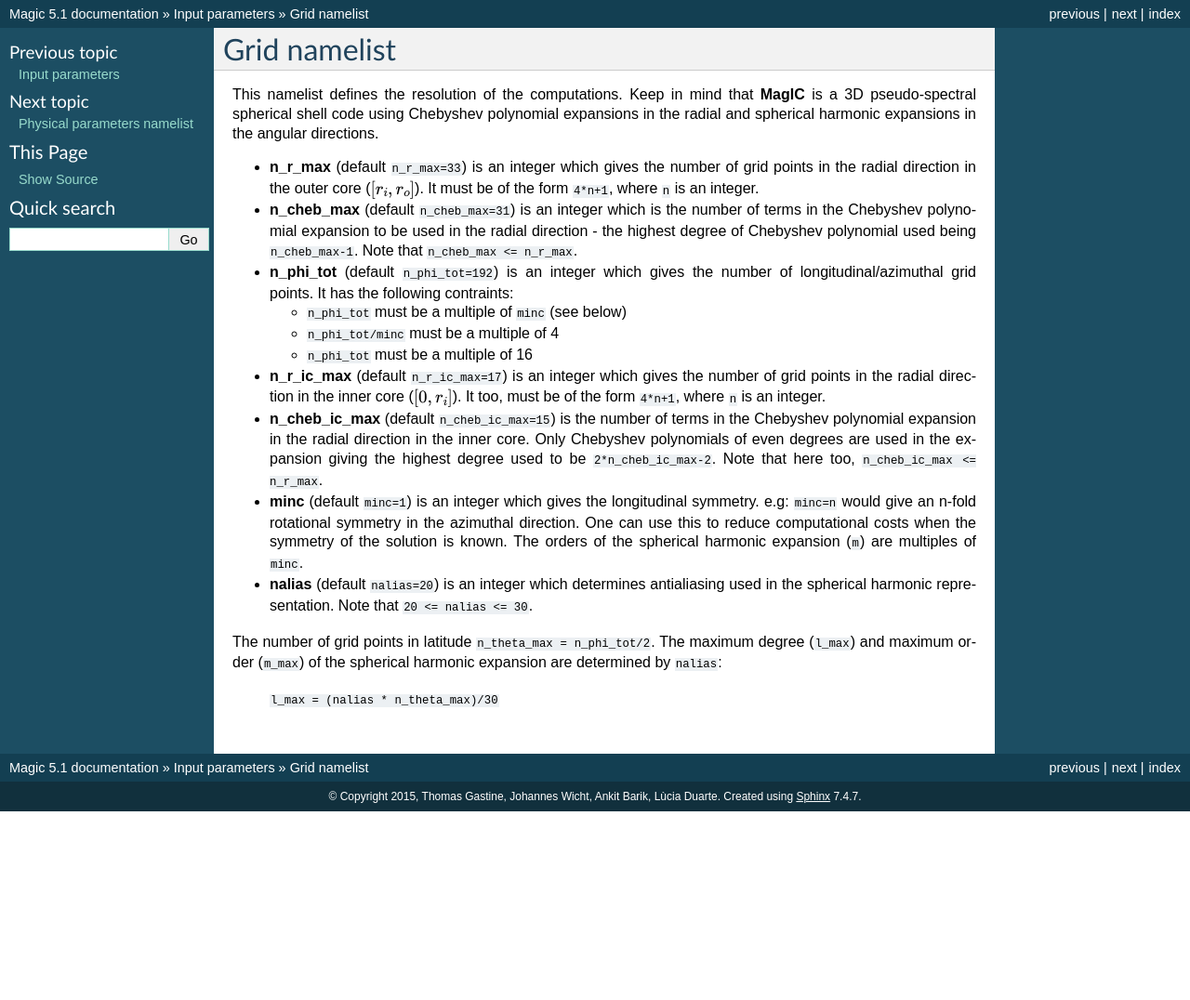
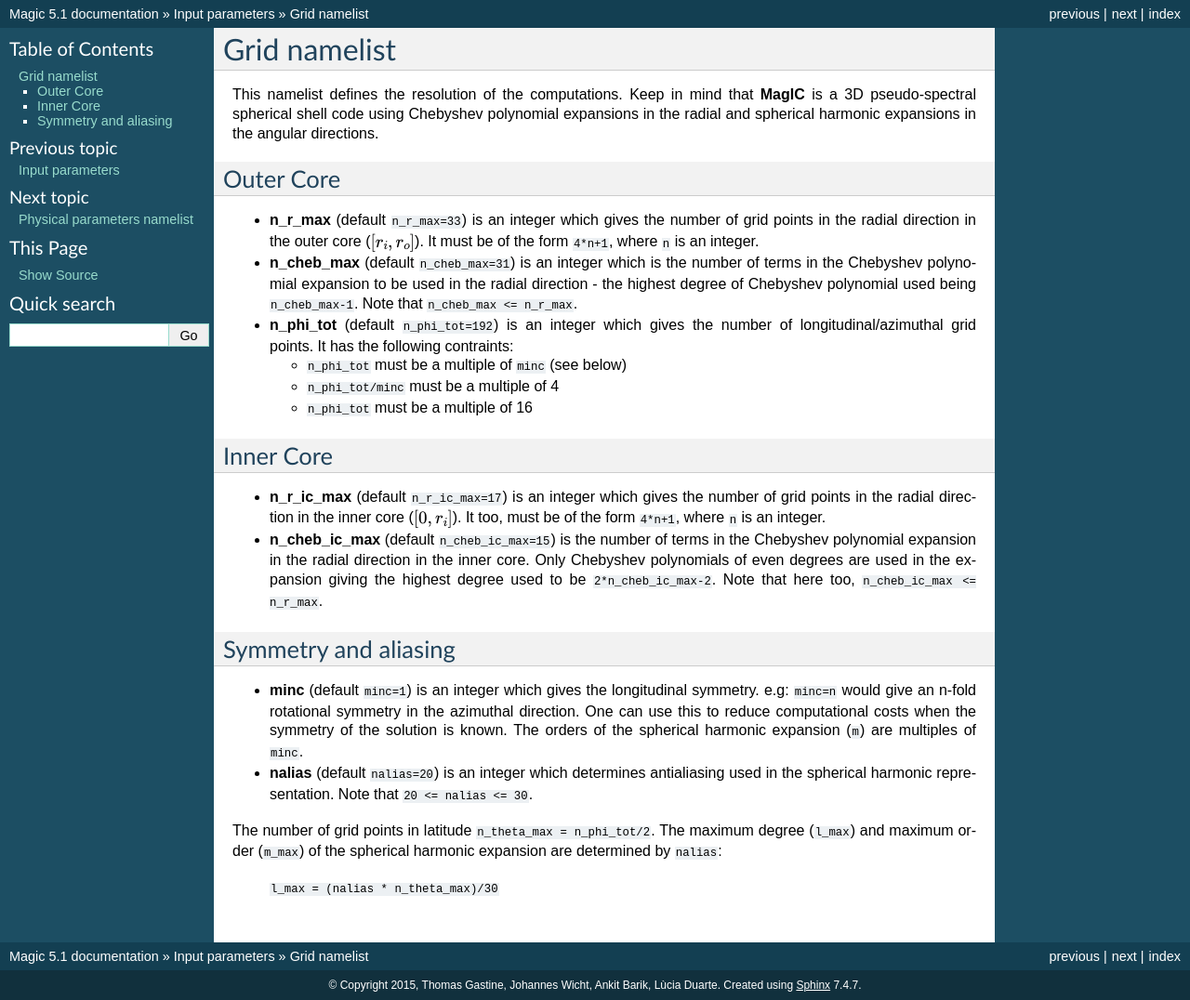
Before and after one commit to magic-sph/magic, a Sphinx documentation site: the page built from doc/sphinx/gridNamelist.rst, in a window 1280 px wide. Shown: the whole page at 93% size. Built offline with Sphinx 7.4.7, drawn with Linux system fonts in a browser that asks for light colours; before the commit the page ends 900 px from its top, so only the background shows below that.

Commit message:
Update gridNamelist.rst
Added sections for 'outer core', 'inner core' and 'symmetry and aliasing'

```diff
--- a/doc/sphinx/gridNamelist.rst
+++ b/doc/sphinx/gridNamelist.rst
@@ -5,6 +5,8 @@ Grid namelist
 
 This namelist defines the resolution of the computations. Keep in mind that **MagIC** is a 3D pseudo-spectral spherical shell code using Chebyshev polynomial expansions in the radial and spherical harmonic expansions in the angular directions.
 
+Outer Core
+----------
 
 * **n_r_max** (default ``n_r_max=33``) is an integer which gives the number of grid points in the radial direction in the outer core (:math:`[r_i,r_o]`). It must be of the form ``4*n+1``, where ``n`` is an integer.
 
@@ -18,9 +20,15 @@ This namelist defines the resolution of the computations. Keep in mind that **Ma
 
   - ``n_phi_tot`` must be a multiple of 16
 
+Inner Core
+----------
+
 * **n_r_ic_max** (default ``n_r_ic_max=17``) is an integer which gives the number of grid points in the radial direction in the inner core (:math:`[0,r_i]`). It too, must be of the form ``4*n+1``, where ``n`` is an integer.
 
 * **n_cheb_ic_max** (default ``n_cheb_ic_max=15``) is the number of terms in the Chebyshev polynomial expansion in the radial direction in the inner core. Only Chebyshev polynomials of even degrees are used in the expansion giving the highest degree used to be ``2*n_cheb_ic_max-2``. Note that here too, ``n_cheb_ic_max <= n_r_max``.
+
+Symmetry and aliasing
+---------------------
 
 * **minc** (default ``minc=1``) is an integer which gives the longitudinal symmetry. e.g: ``minc=n`` would give an n-fold rotational symmetry in the azimuthal direction. One can use this to reduce computational costs when the symmetry of the solution is known. The orders of the spherical harmonic expansion (``m``) are multiples of ``minc``.
 
```
